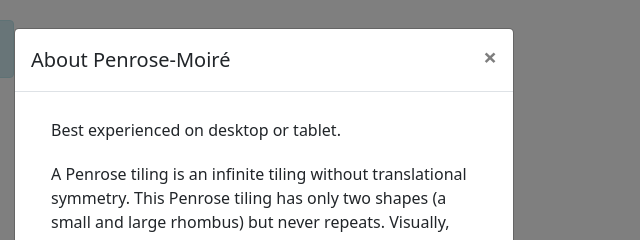
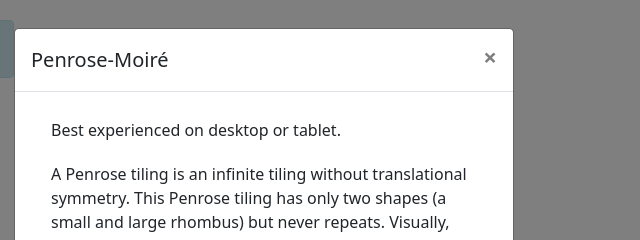
Before and after one commit to Kommandat/penrose-moire, a website: page public/index.html in a window 1280 px wide. Shown: the top 240 px of the page, 376-1016 px from the left. Drawn offline with nearby package versions, Linux system fonts and the light colour scheme.

Commit message:
Update title

```diff
--- a/public/index.html
+++ b/public/index.html
@@ -220,7 +220,7 @@
         <div class="modal-dialog">
           <div class="modal-content">
             <div class="modal-header">
-              <h5 class="modal-title">About Penrose-Moiré</h5>
+              <h5 class="modal-title">Penrose-Moiré</h5>
               <button
                 type="button"
                 class="close"
```
